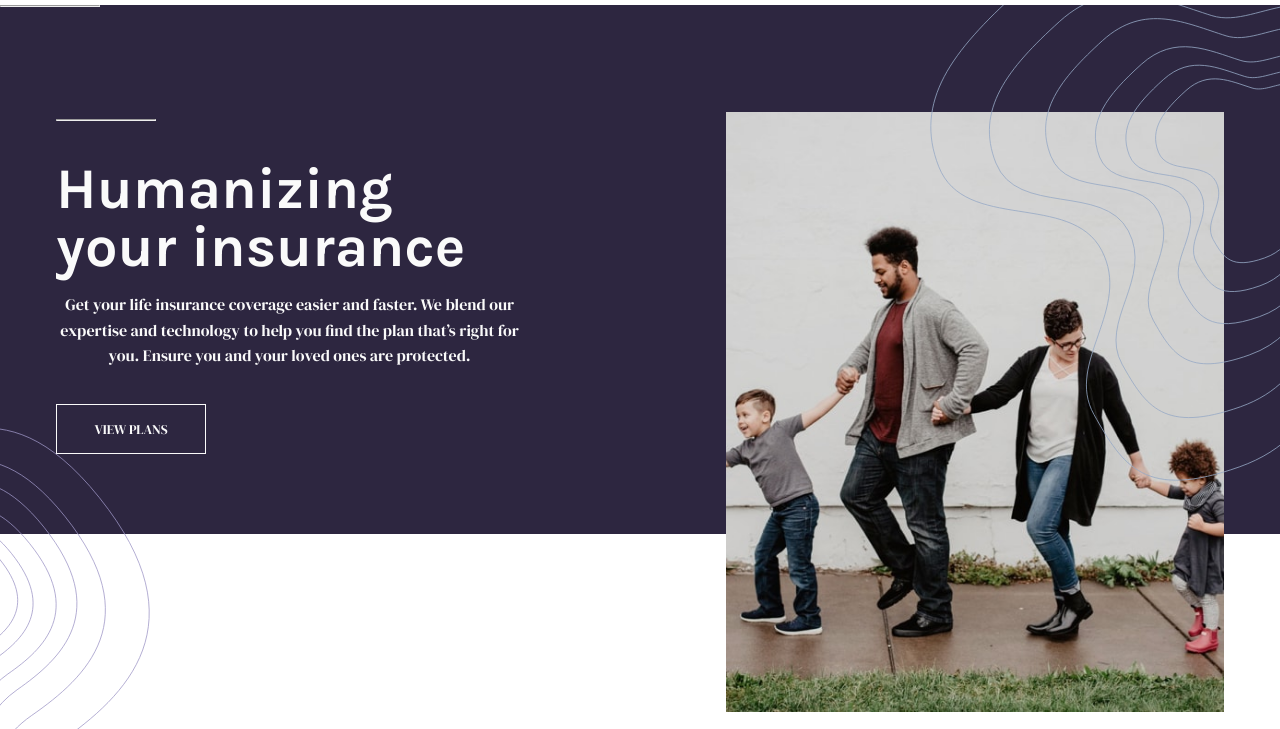
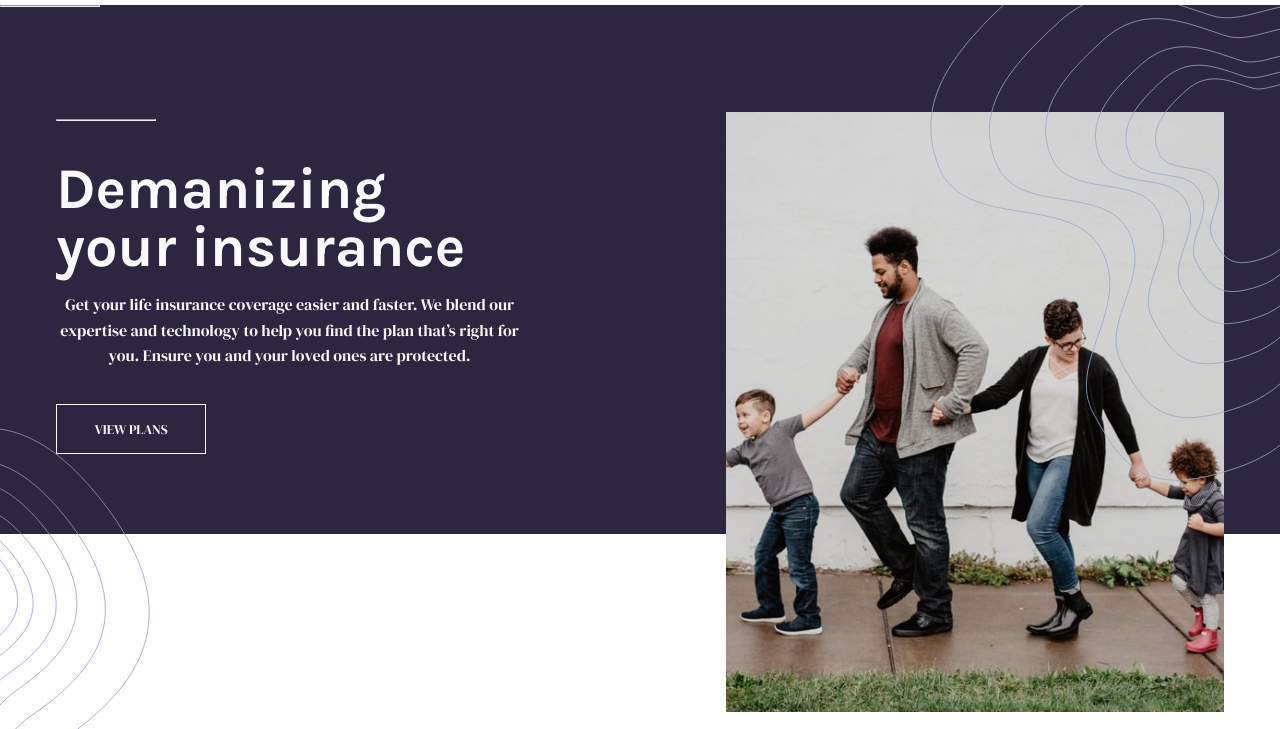
Before and after one commit to qubesmagazine/project, a plain HTML site: page index.html in a window 1280 px wide. Shown: the part 67-796 px from the top of the page. Drawn offline with Linux system fonts and the light colour scheme.

Commit message:
insurechange

```diff
--- a/index.html
+++ b/index.html
@@ -34,7 +34,7 @@
     <img src="./images/image-intro-desktop.jpg" alt="" class="imgB">
     <div class="hero-text">
       <hr>
-<h1>Humanizing
+<h1>Demanizing
   <br>
   your insurance</h1>
 <p>Get your life insurance coverage easier and faster. We blend our expertise
```
